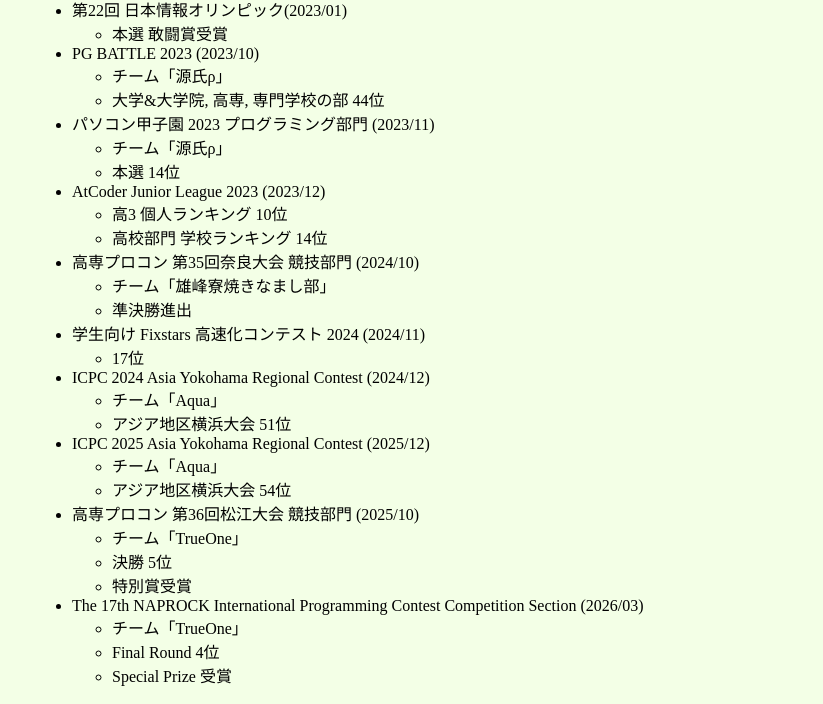
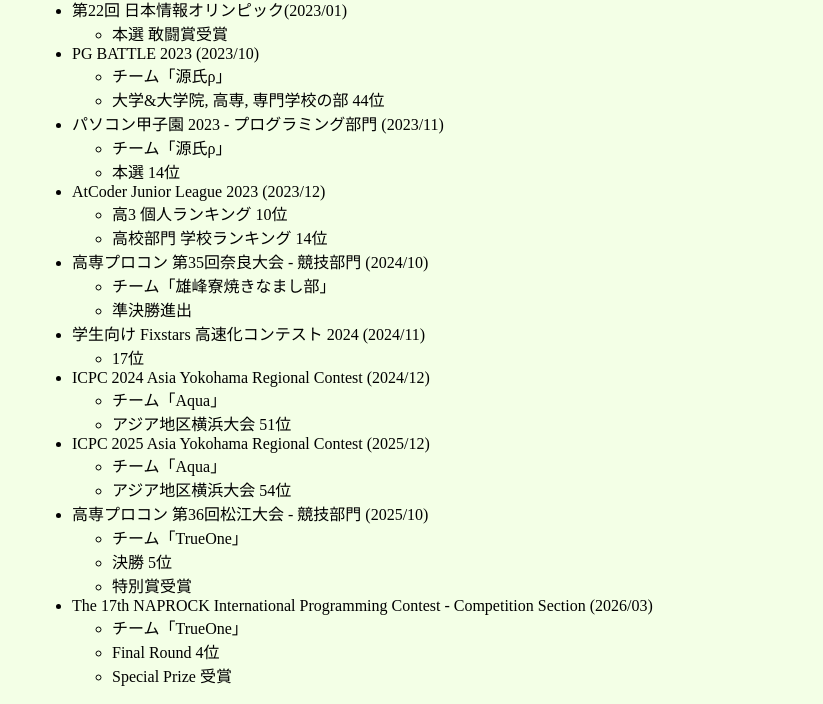
Before and after one commit to kogetsu0728/kogetsu0728.github.io, a Jekyll site: the page built from index.md, in a window 1280 px wide. Shown: the part 1279-1983 px from the top of the page, without its empty margins (228-1051 px from the left). Built offline with Jekyll 4.4.1, drawn with Linux system fonts in a browser that asks for light colours.

Commit message:
feat: 部門名の前に-

```diff
--- a/index.md
+++ b/index.md
@@ -58,13 +58,13 @@
 - PG BATTLE 2023 (2023/10)
     - チーム「源氏ρ」
     - 大学&大学院, 高専, 専門学校の部 44位
-- パソコン甲子園 2023 プログラミング部門 (2023/11)
+- パソコン甲子園 2023 - プログラミング部門 (2023/11)
     - チーム「源氏ρ」
     - 本選 14位
 - AtCoder Junior League 2023 (2023/12)
     - 高3 個人ランキング 10位
     - 高校部門 学校ランキング 14位
-- 高専プロコン 第35回奈良大会 競技部門 (2024/10)
+- 高専プロコン 第35回奈良大会 - 競技部門 (2024/10)
     - チーム「雄峰寮焼きなまし部」
     - 準決勝進出
 - 学生向け Fixstars 高速化コンテスト 2024 (2024/11)
@@ -75,11 +75,11 @@
 - ICPC 2025 Asia Yokohama Regional Contest (2025/12)
     - チーム「Aqua」
     - アジア地区横浜大会 54位
-- 高専プロコン 第36回松江大会 競技部門 (2025/10)
+- 高専プロコン 第36回松江大会 - 競技部門 (2025/10)
     - チーム「TrueOne」
     - 決勝 5位
     - 特別賞受賞
-- The 17th NAPROCK International Programming Contest Competition Section (2026/03)
+- The 17th NAPROCK International Programming Contest - Competition Section (2026/03)
     - チーム「TrueOne」
     - Final Round 4位
     - Special Prize 受賞
```
